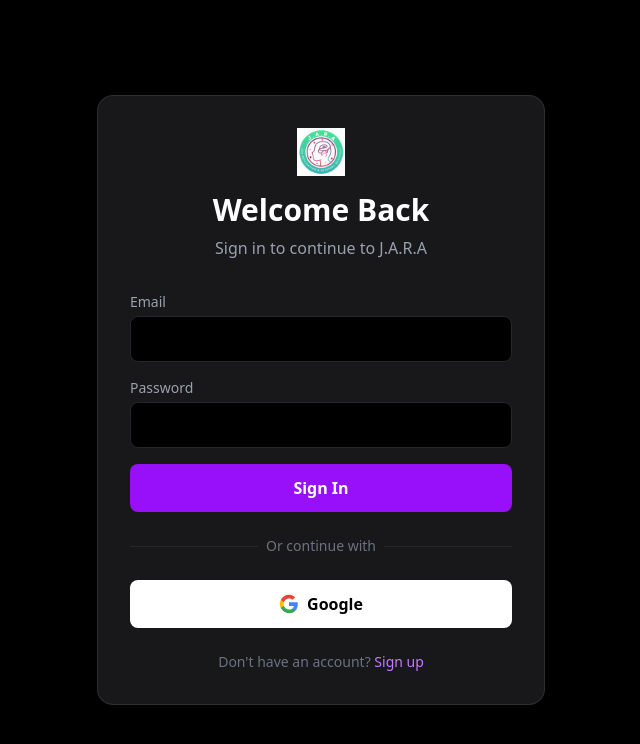
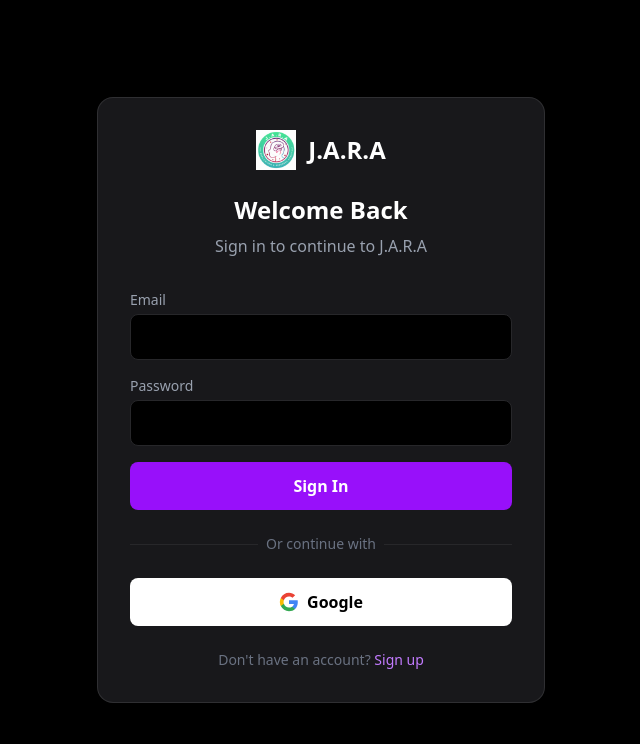
Before and after one commit to tramakrishna3012/J.A.R.A, a Next.js app in the folder frontend/: page /login in a window 1280 px wide. Shown: the top 744 px of the page, without its empty margins (319-959 px from the left). Built offline with nearby package versions, Linux system fonts and the light colour scheme; no server answers.

Commit message:
UI: Layout Logo + Name side-by-side

```diff
--- a/frontend/app/login/page.tsx
+++ b/frontend/app/login/page.tsx
@@ -33,10 +33,11 @@ export default function LoginPage() {
         <div className="min-h-screen flex items-center justify-center bg-black text-white p-4">
             <div className="w-full max-w-md p-8 rounded-2xl border border-white/10 bg-zinc-900 shadow-2xl">
                 <div className="text-center mb-8">
-                    <div className="flex justify-center mb-4">
-                        <img src="/J.A.R.A Logo.png" alt="J.A.R.A" className="h-12 w-auto" />
+                    <div className="flex items-center justify-center gap-3 mb-6">
+                        <img src="/J.A.R.A Logo.png" alt="J.A.R.A" className="h-10 w-auto" />
+                        <span className="text-2xl font-bold">J.A.R.A</span>
                     </div>
-                    <h1 className="text-3xl font-bold mb-2">Welcome Back</h1>
+                    <h1 className="text-2xl font-bold mb-2">Welcome Back</h1>
                     <p className="text-gray-400">Sign in to continue to J.A.R.A</p>
                 </div>
 
--- a/frontend/app/page.tsx
+++ b/frontend/app/page.tsx
@@ -32,8 +32,9 @@ export default function Home() {
 
       {/* Navbar */}
       <nav className="w-full max-w-7xl mx-auto flex items-center justify-between p-6 z-50">
-        <div className="flex items-center gap-2">
+        <div className="flex items-center gap-3">
           <img src="/J.A.R.A Logo.png" alt="J.A.R.A Logo" className="h-10 w-auto" />
+          <span className="text-2xl font-bold tracking-tighter">J.A.R.A</span>
         </div>
         <div className="flex gap-4 items-center">
           {session ? (
--- a/frontend/app/signup/page.tsx
+++ b/frontend/app/signup/page.tsx
@@ -34,10 +34,11 @@ export default function SignupPage() {
         <div className="min-h-screen flex items-center justify-center bg-black text-white p-4">
             <div className="w-full max-w-md p-8 rounded-2xl border border-white/10 bg-zinc-900 shadow-2xl">
                 <div className="text-center mb-8">
-                    <div className="flex justify-center mb-4">
-                        <img src="/J.A.R.A Logo.png" alt="J.A.R.A" className="h-12 w-auto" />
+                    <div className="flex items-center justify-center gap-3 mb-6">
+                        <img src="/J.A.R.A Logo.png" alt="J.A.R.A" className="h-10 w-auto" />
+                        <span className="text-2xl font-bold">J.A.R.A</span>
                     </div>
-                    <h1 className="text-3xl font-bold mb-2">Create Account</h1>
+                    <h1 className="text-2xl font-bold mb-2">Create Account</h1>
                     <p className="text-gray-400">Join J.A.R.A to automate your job hunt</p>
                 </div>
 
--- a/frontend/components/layouts/Sidebar.tsx
+++ b/frontend/components/layouts/Sidebar.tsx
@@ -18,8 +18,9 @@ export function Sidebar() {
 
     return (
         <aside className="w-64 bg-zinc-900 border-r border-white/10 flex flex-col h-screen fixed left-0 top-0">
-            <div className="p-6">
+            <div className="p-6 flex items-center gap-3">
                 <img src="/J.A.R.A Logo.png" alt="J.A.R.A" className="h-8 w-auto" />
+                <span className="text-xl font-bold bg-gradient-to-r from-purple-400 to-pink-600 bg-clip-text text-transparent">J.A.R.A</span>
             </div>
 
             <nav className="flex-1 px-4 space-y-2">
```
